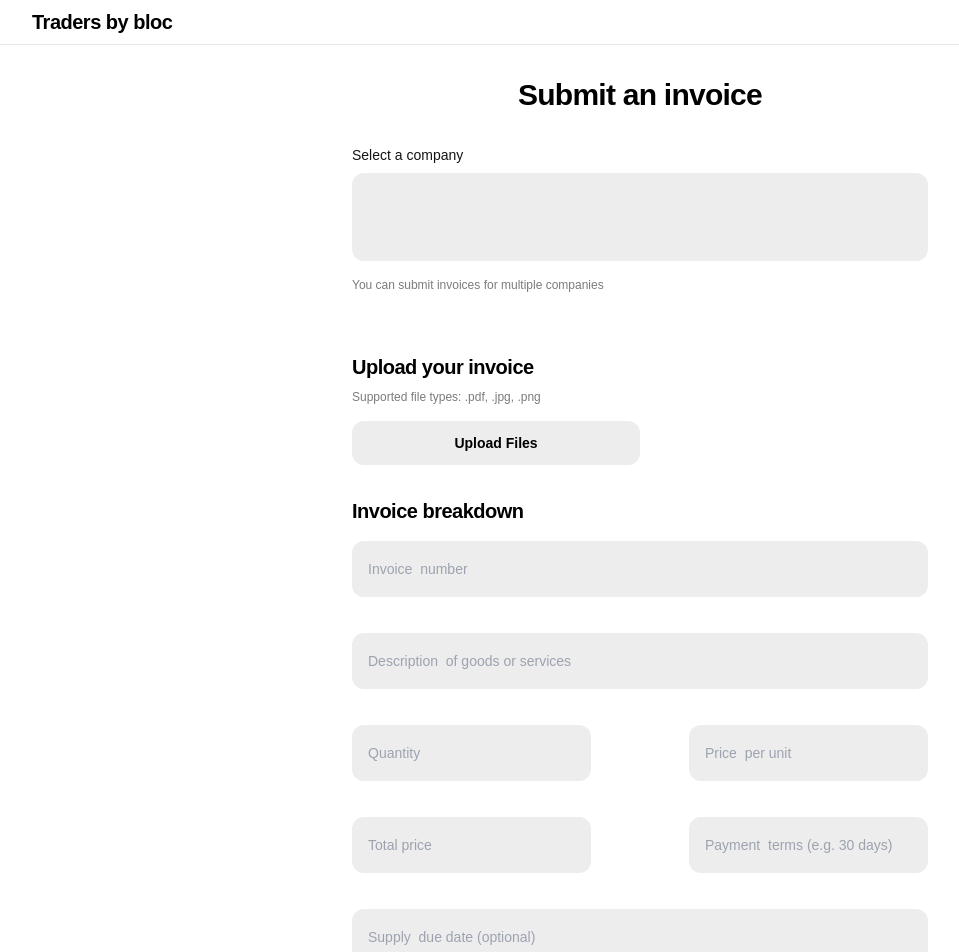
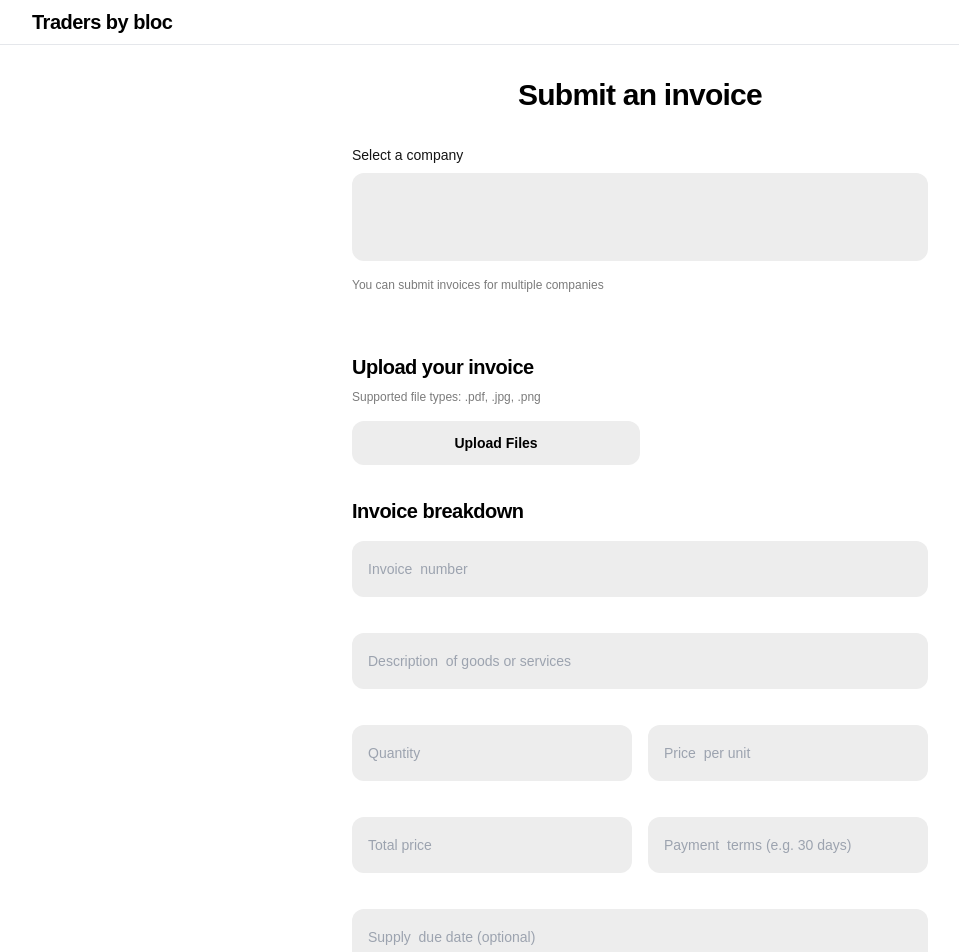
Before and after one commit to AceRex/traders-bloc, a React (Vite) app: page /invoice_submit in a window 1280 px wide. Shown: the top 952 px of the page, without its empty margins (0-959 px from the left). Built offline with nearby package versions, Linux system fonts and the light colour scheme.

Commit message:
invoiceSubmit

```diff
--- a/src/components/form/formgroup.tsx
+++ b/src/components/form/formgroup.tsx
@@ -1,7 +1,7 @@
-import { ReactElement } from "react";
+import { ReactNode } from "react";
 
-function FormGroup({ children }: { children: ReactElement }) {
-  return <div className="flex flex-row w-full justify-between">{children}</div>;
+function FormGroup({ children }: { children: ReactNode }) {
+  return <div className="flex w-full gap-4">{children}</div>;
 }
 
 export default FormGroup;
--- a/src/components/form/input.tsx
+++ b/src/components/form/input.tsx
@@ -12,6 +12,7 @@ function Input({
   value,
   onChange,
   isMultiSelect = false,
+  className,
 }: {
   label?: string;
   inputWidth?: string;
@@ -21,6 +22,7 @@ function Input({
   rows?: number;
   options?: { value: string; label: string }[];
   value?: string | string[];
+  className?: string,
   onChange: (
     e: React.ChangeEvent<
       HTMLInputElement | HTMLTextAreaElement | HTMLSelectElement
--- a/src/output.css
+++ b/src/output.css
@@ -646,6 +646,22 @@ video {
   width: 15%;
 }
 
+.w-1\/4 {
+  width: 25%;
+}
+
+.w-1\/2 {
+  width: 50%;
+}
+
+.w-\[100\%\] {
+  width: 100%;
+}
+
+.w-2\/4 {
+  width: 50%;
+}
+
 .cursor-not-allowed {
   cursor: not-allowed;
 }
@@ -704,6 +720,10 @@ video {
 
 .gap-8 {
   gap: 2rem;
+}
+
+.gap-4 {
+  gap: 1rem;
 }
 
 .rounded {
--- a/src/pages/invoiceSubmit.tsx
+++ b/src/pages/invoiceSubmit.tsx
@@ -51,20 +51,33 @@ function InvoiceSubmit() {
               onChange={() => {}}
             />
             <FormGroup>
+              <div className="w-2/4">
                 <Input type="text" placeholder="Quantity" onChange={() => {}} />
+              </div>
+              <div className="w-2/4">
                 <Input
                   type="text"
                   placeholder="Price  per unit"
                   onChange={() => {}}
                 />
+              </div>
             </FormGroup>
             <FormGroup>
-              <Input type="text" placeholder="Total price" onChange={() => {}} />
+              <div className="w-2/4">
+                <Input
+                  type="text"
+                  placeholder="Total price"
+                  onChange={() => {}}
+                />
+              </div>
+
+              <div className="w-2/4">
                 <Input
                   type="text"
                   placeholder="Payment  terms (e.g. 30 days)"
                   onChange={() => {}}
                 />
+              </div>
             </FormGroup>
             <Input
               type="text"
```
Lines whose indentation alone changed are shown as unchanged.
